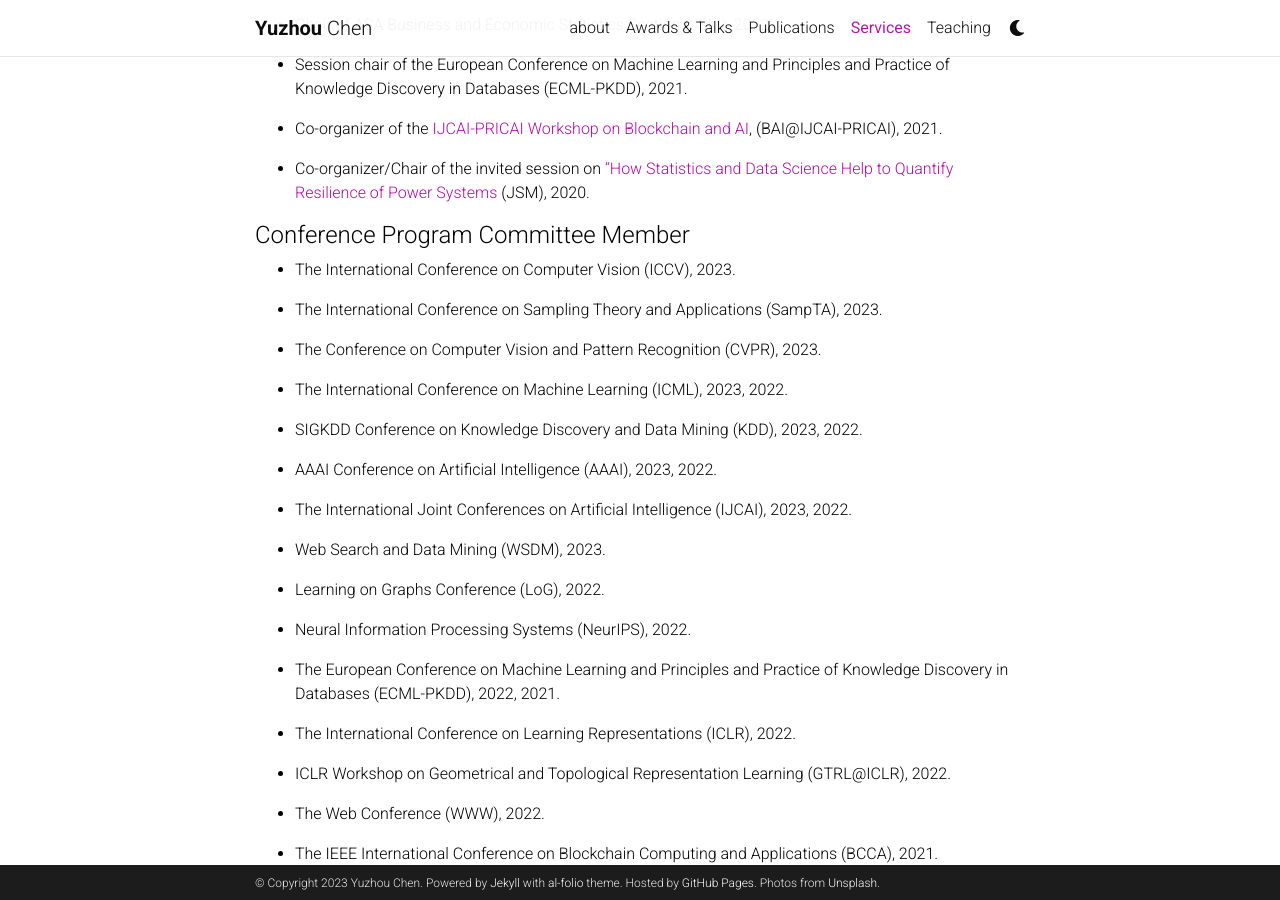
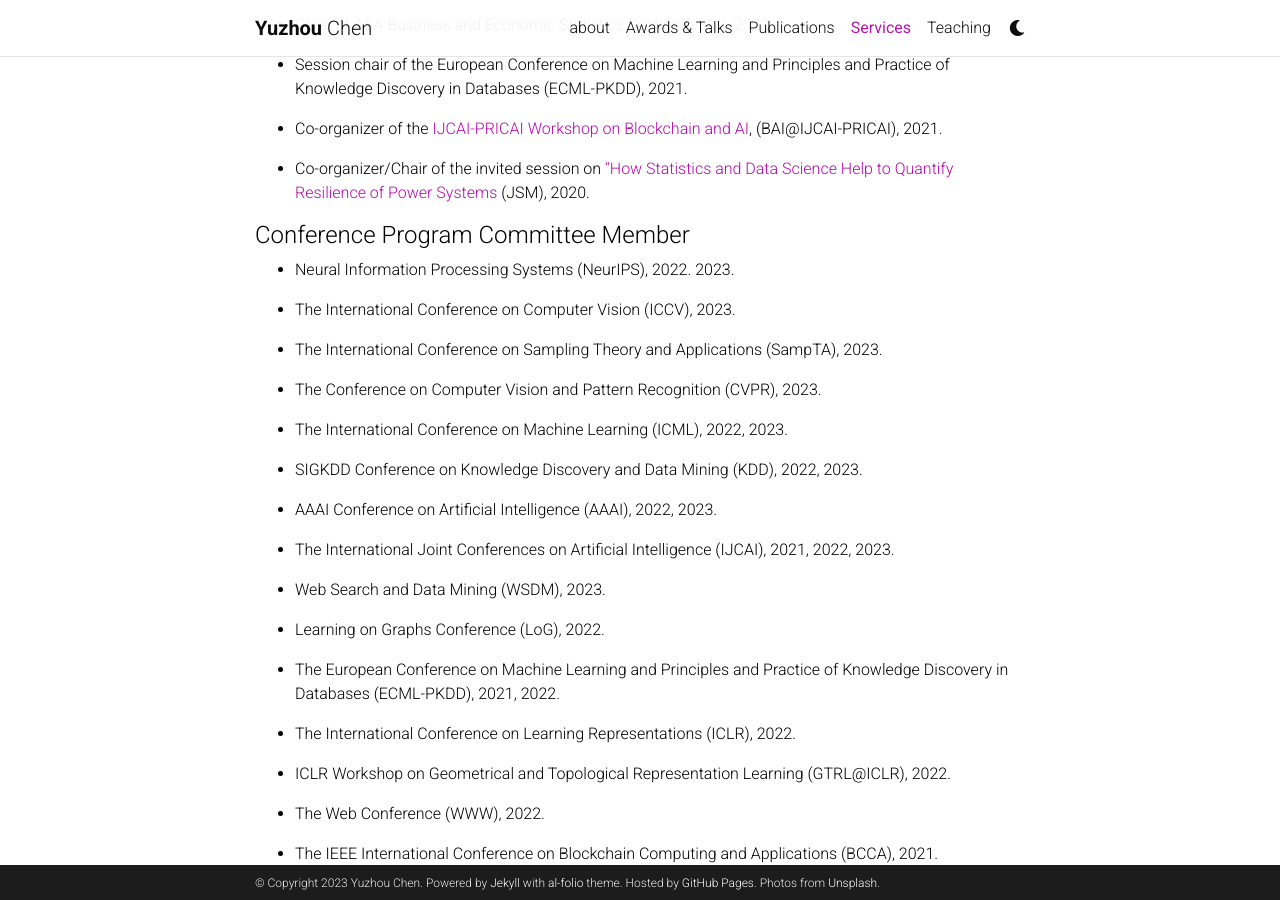
Before and after one commit to yuzhouguangc/yuguang_website, a Jekyll site: the page built from _pages/services.md, in a window 1280 px wide and 900 px high, scrolled down 248 px. Built offline with Jekyll 4.4.1, drawn with Linux system fonts in a browser that asks for light colours; comment, search, counter and statistics services are not loaded; a style sheet for code colours, icons or effects is not loaded; a file with an impossible date is left out.

Commit message:
Update services.md

```diff
--- a/_pages/services.md
+++ b/_pages/services.md
@@ -20,27 +20,27 @@
 
 
 #### Conference Program Committee Member
+- Neural Information Processing Systems (NeurIPS), 2022. 2023.
+
 - The International Conference on Computer Vision (ICCV), 2023.
 
 - The International Conference on Sampling Theory and Applications (SampTA), 2023.
 
 - The Conference on Computer Vision and Pattern Recognition (CVPR), 2023.
 
-- The International Conference on Machine Learning (ICML), 2023, 2022.
+- The International Conference on Machine Learning (ICML), 2022, 2023.
 
-- SIGKDD Conference on Knowledge Discovery and Data Mining (KDD), 2023, 2022.
+- SIGKDD Conference on Knowledge Discovery and Data Mining (KDD), 2022, 2023.
 
-- AAAI Conference on Artificial Intelligence (AAAI), 2023, 2022.
+- AAAI Conference on Artificial Intelligence (AAAI), 2022, 2023.
 
-- The International Joint Conferences on Artificial Intelligence (IJCAI), 2023, 2022.
+- The International Joint Conferences on Artificial Intelligence (IJCAI), 2021, 2022, 2023.
 
 - Web Search and Data Mining (WSDM), 2023.
 
 - Learning on Graphs Conference (LoG), 2022.
 
-- Neural Information Processing Systems (NeurIPS), 2022.
-
-- The European Conference on Machine Learning and Principles and Practice of Knowledge Discovery in Databases (ECML-PKDD), 2022, 2021.
+- The European Conference on Machine Learning and Principles and Practice of Knowledge Discovery in Databases (ECML-PKDD), 2021, 2022.
 
 - The International Conference on Learning Representations (ICLR), 2022.
 
```
